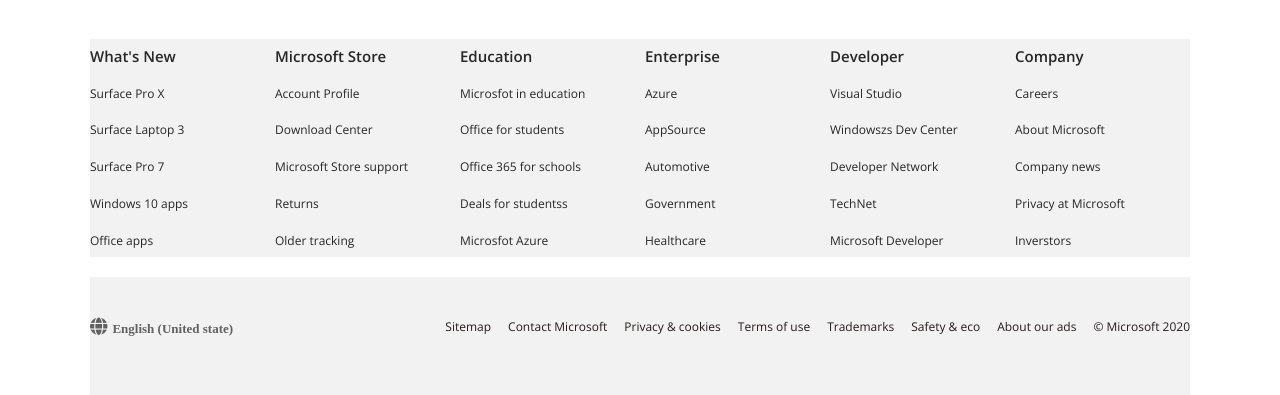
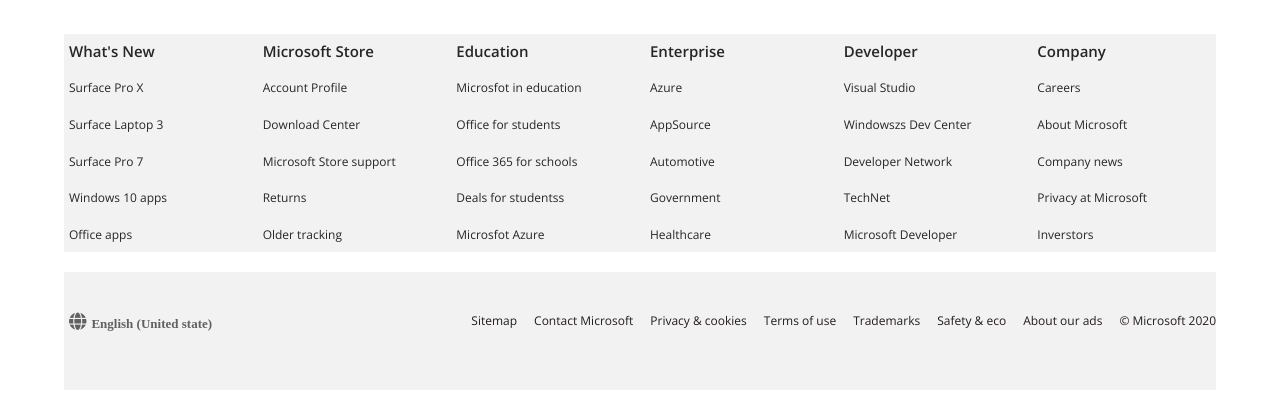
Before and after one commit to Bipul-dev/Microsoft-Home-Page, a plain HTML site: page index.html in a window 1280 px wide. Shown: the part 2374-2769 px from the top of the page. Drawn offline with nearby package versions, Linux system fonts and the light colour scheme.

Commit message:
first commit

```diff
--- a/style.css
+++ b/style.css
@@ -1,4 +1,4 @@
-*{
+ *{
     margin: 0;
     padding: 0;
 }
@@ -27,7 +27,7 @@ body{
 }
 .container{
     width: 100%;
-    max-width: 1100px;
+    max-width: 1200px;
     height: auto;
     margin: 0 auto;
 }
@@ -235,6 +235,7 @@ body{
     grid-gap: 10px;
     align-items: flex-start;
     justify-content: center;
+    padding-left: 5px;
 }
 .link-section .link ul li{
     list-style-type: none;
@@ -261,7 +262,9 @@ body{
   max-width: 1200px;
   margin: 0 auto;
   /* padding: 0 20px 0 20px; */
+  padding-left: 5px;
   display: flex;
+  flex-wrap: wrap;
   align-items: center;
   justify-content: space-between;
 }
```
